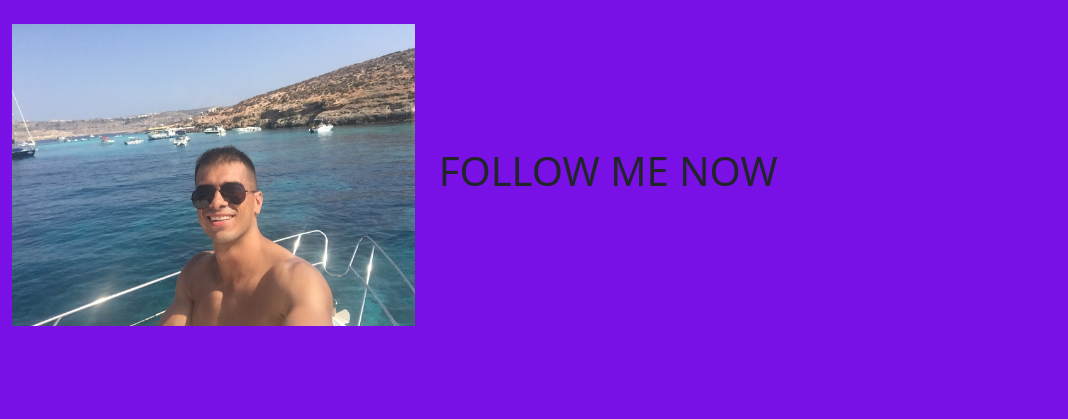
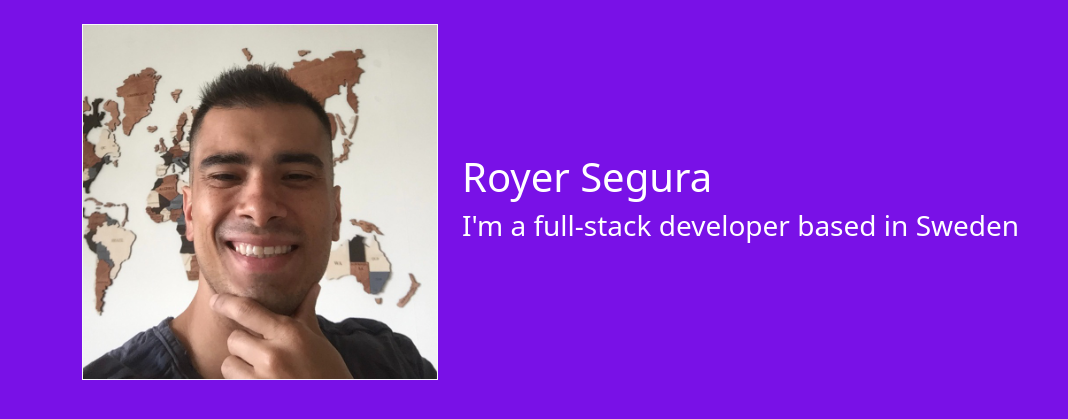
Before and after one commit to CHAMPION316/portfolio-flask-app, a Flask app: page / in a window 1280 px wide. Shown: the part 56-475 px from the top of the page, without its empty margins (0-1068 px from the left). Run offline with Flask 3, Linux system fonts and the light colour scheme.

```diff
--- a/templates/index.html
+++ b/templates/index.html
@@ -1,13 +1,18 @@
 {% extends 'base.html' %}
 
 {% block content %}
-    <div class="container-fluid pt-4">
+    <div class="container pt-4">
         <div class="row">
             <div class="col-lg-4 col-md-4 text-center">
-                <img src="{{ url_for('static', filename='img/Roger.jpg') }}" id="roger-img" class="img-fluid circle-img" alt="Roger">
+                <img src="{{ url_for('static', filename='img/linkedin-roger2.jpg') }}" id="roger-img" class="img-fluid index-me-up border border-light" alt="Roger">
             </div>
             <div id="my-intro-text" class="col-lg-8 col-md-8 d-flex align-items-center">
-                <h1>FOLLOW ME NOW</h1>
+                <div class="col">
+                    <div class="row text-white index-me-up">
+                        <h1 class="code-text">Royer Segura</h1>
+                        <h3>I'm a full-stack developer based in Sweden</h3>
+                    </div>
+                </div>
             </div>
         </div>
     </div>
```
